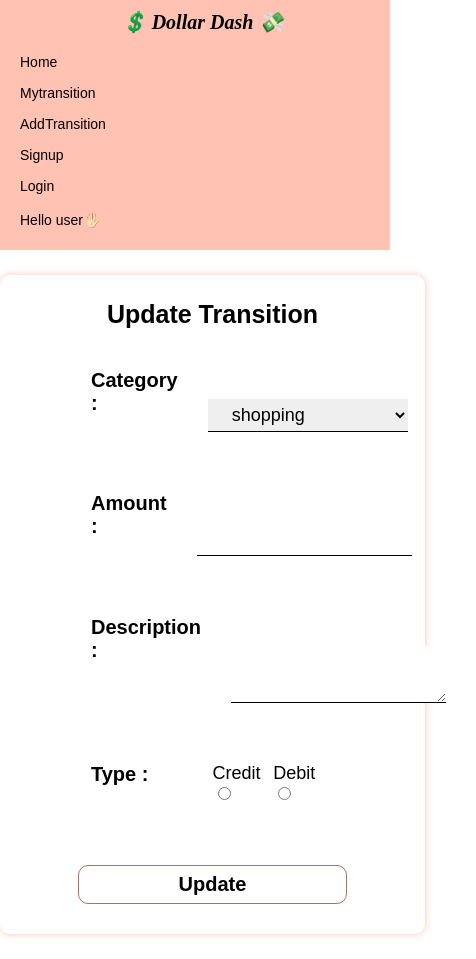
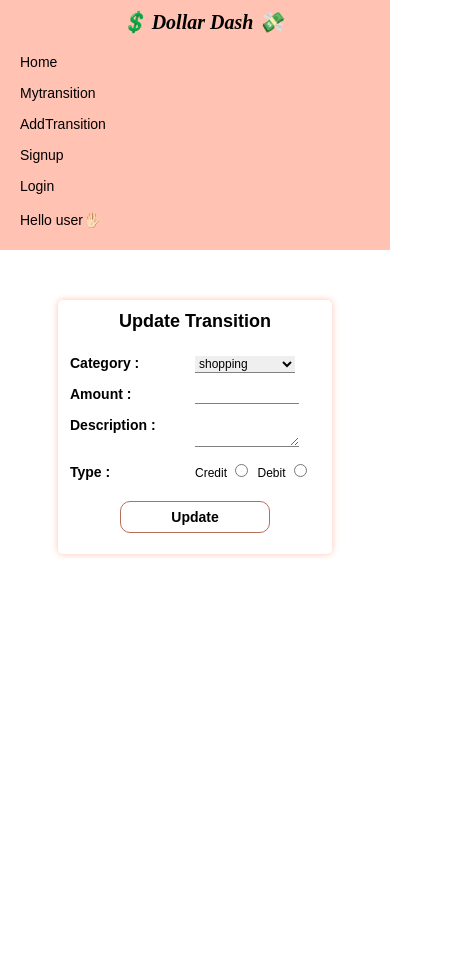
Before and after one commit to datta88/dollar-dash, a React (Create React App) app in the folder client/: page /updateTransition/1 in a window 390 px wide. Shown: the whole page, 476 px wide, since content can reach past the window. After the commit the page ends 844 px from the top, so only its background shows below. Built offline with nearby package versions, Linux system fonts and the light colour scheme; no server answers.

Commit message:
added responsive 2

```diff
--- a/client/src/views/AddTransition/Add.css
+++ b/client/src/views/AddTransition/Add.css
@@ -80,51 +80,79 @@
 }
 @media screen and (max-width:768px) {
     .mytransition-container {
-        width: fit-content;
+        width: 270px;
+        height: fit-content;
         background: #fff;
-        padding: 10px 10px;
-        margin: 25px auto;
-        border-radius: 10px;
-        font-size: 13px;
+        padding: 1px 2px;
+        margin: 50px auto;
+        border-radius: 5px;
+        box-shadow: 0px 0px 7px 0px #ffc2b3;
+    }
+    .heading-contener-add{
+        font-size: 18px;
+       font-weight: 600;
+       font-family: arial;
+       margin-top: 10px;
+       margin-bottom: 20px;
+      text-align: center;
+     }
+     .select-add-main{
+        width: 250px;
+        margin: 0 auto;
+        text-align: start;
+        padding: 0px;
+    }
+    .flex-gred{
+        display: grid;
+        grid-template-columns: 6fr 6fr;
+        margin-bottom: 10px;
+    }
+    .title-font{
+        font-size: 14px;
+        font-weight: 600;
+        font-family: arial;
+    }
+    .select-container-add{
+        font-size: 12px;
+        width: 100px;
+        font-family: arial;
+        font-weight: 400;
+        border: none;
+        border-bottom:1px solid gray ;
+    }
+    .input-amount-container {
+        font-size: 12px;
+        font-weight: 400;
+        font-family: arial;
+        width: 100px;
+        border: none;
+        border-bottom: 1px solid gray;
     }
 
-    .text-center-add-con {
-        text-align: center;
-    }
+.crdr-flex-gred{
+    display: grid;
+    grid-template-columns: 6fr 6fr;
+}
+.credit-debit-title{
+    font-size: 12px;
+    font-weight: 400;
+    font-family: arial;
+}
+.btn-add {
+    display: block;
+    margin: 20px auto;
+    font-size: 14px;
+    font-family: arial;
+    font-weight: 600;
+    padding: 7px 50px;
+    border-radius: 10px;
+    border: 1px solid #b66e5c;
+    background-color: #fff;
+}
+.btn-add:hover{
+    background-color: #ffc2b3;
+    cursor: pointer;
+    box-shadow: 0px 0px 7px 0px #ffc2b3;
+}
 
-    .select-container-add {
-        font-size: 18px;
-        border: none;
-        border-bottom: 1px solid black;
-        display: block;
-        margin: 30px;
-        padding: 5px 20px;
-    }
-
-    .input-amount-container {
-        font-size: 20px;
-        display: block;
-        border: none;
-        border-bottom: 1px solid black;
-        margin: 30px;
-        padding: 5px 10px;
-
-    }
-
-    .font-style {
-        font-size: 18px;
-        font-weight: 500;
-    }
-
-    .width-add {
-        width: 150px;
-    }
-
-    .paragraph-add-container {
-        font-size: 18px;
-        border-bottom: 1px solid black;
-        margin: 20px;
-        width: 100px;
-
-    }
 }
--- a/client/src/views/AddTransition/Add.js
+++ b/client/src/views/AddTransition/Add.js
@@ -98,13 +98,13 @@ function Add() {
                         </div>
                         <div className="crdr-flex-gred">
                             <span className="credit-debit-title">Credit <input type="radio" value="credit" checked={type === "credit"} onChange={(e) => { if (e.target.checked) { setType(e.target.value) } }} name="radio" /></span>
-                            <span className="credit-debit-title">Debit <input type="radio" value="debit" checked={type === "debit"} onChange={(e) => { if (e.target.checked) { setType(e.target.value) } }} name="radio" /></span>
+                            <span className="credit-debit-title">Debit <input type="radio"  value="debit" checked={type === "debit"} onChange={(e) => { if (e.target.checked) { setType(e.target.value) } }} name="radio" /></span>
                         </div>
                     </div>
 
                 </div>
                 <div>
-                    <button className="btn btn-add" type="button" onClick={loaddata}><span>Add</span> </button>
+                    <button className=" btn-add" type="button" onClick={loaddata}><span>Add</span> </button>
                 </div>
             </div>
             <Footer />
--- a/client/src/views/Update/Update.css
+++ b/client/src/views/Update/Update.css
@@ -80,51 +80,79 @@
 }
 @media screen and (max-width:768px) {
     .mytransition-container {
-        width: fit-content;
+        width: 270px;
+        height: fit-content;
         background: #fff;
-        padding: 10px 10px;
-        margin: 25px auto;
-        border-radius: 10px;
-        font-size: 13px;
+        padding: 1px 2px;
+        margin: 50px auto;
+        border-radius: 5px;
+        box-shadow: 0px 0px 7px 0px #ffc2b3;
+    }
+    .heading-contener-add{
+        font-size: 18px;
+       font-weight: 600;
+       font-family: arial;
+       margin-top: 10px;
+       margin-bottom: 20px;
+      text-align: center;
+     }
+     .select-add-main{
+        width: 250px;
+        margin: 0 auto;
+        text-align: start;
+        padding: 0px;
+    }
+    .flex-gred{
+        display: grid;
+        grid-template-columns: 6fr 6fr;
+        margin-bottom: 10px;
+    }
+    .title-font{
+        font-size: 14px;
+        font-weight: 600;
+        font-family: arial;
+    }
+    .select-container-add{
+        font-size: 12px;
+        width: 100px;
+        font-family: arial;
+        font-weight: 400;
+        border: none;
+        border-bottom:1px solid gray ;
+    }
+    .input-amount-container {
+        font-size: 12px;
+        font-weight: 400;
+        font-family: arial;
+        width: 100px;
+        border: none;
+        border-bottom: 1px solid gray;
     }
 
-    .text-center-add-con {
-        text-align: center;
-    }
+.crdr-flex-gred{
+    display: grid;
+    grid-template-columns: 6fr 6fr;
+}
+.credit-debit-title{
+    font-size: 12px;
+    font-weight: 400;
+    font-family: arial;
+}
+.btn-add {
+    display: block;
+    margin: 20px auto;
+    font-size: 14px;
+    font-family: arial;
+    font-weight: 600;
+    padding: 7px 50px;
+    border-radius: 10px;
+    border: 1px solid #b66e5c;
+    background-color: #fff;
+}
+.btn-add:hover{
+    background-color: #ffc2b3;
+    cursor: pointer;
+    box-shadow: 0px 0px 7px 0px #ffc2b3;
+}
 
-    .select-container-add {
-        font-size: 18px;
-        border: none;
-        border-bottom: 1px solid black;
-        display: block;
-        margin: 30px;
-        padding: 5px 20px;
-    }
-
-    .input-amount-container {
-        font-size: 20px;
-        display: block;
-        border: none;
-        border-bottom: 1px solid black;
-        margin: 30px;
-        padding: 5px 10px;
-
-    }
-
-    .font-style {
-        font-size: 18px;
-        font-weight: 500;
-    }
-
-    .width-add {
-        width: 150px;
-    }
-
-    .paragraph-add-container {
-        font-size: 18px;
-        border-bottom: 1px solid black;
-        margin: 20px;
-        width: 100px;
-
-    }
 }
```
